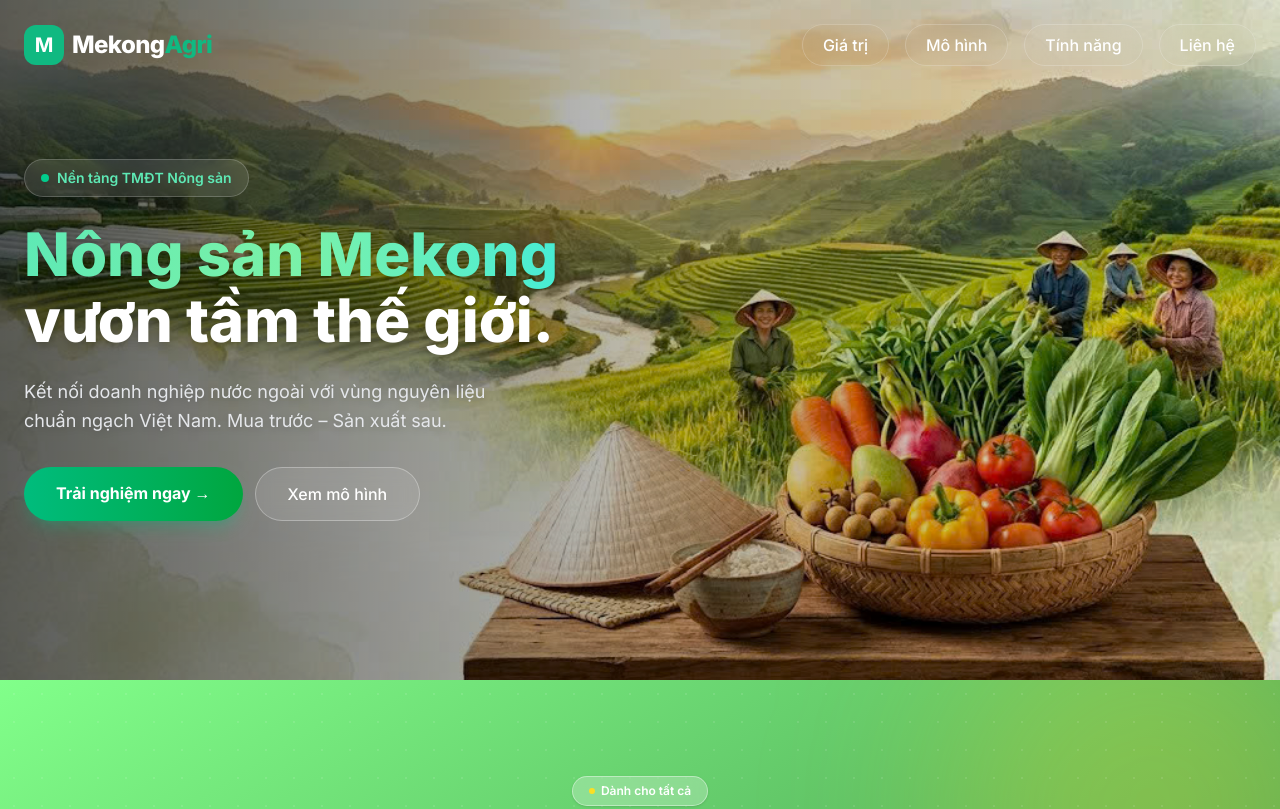
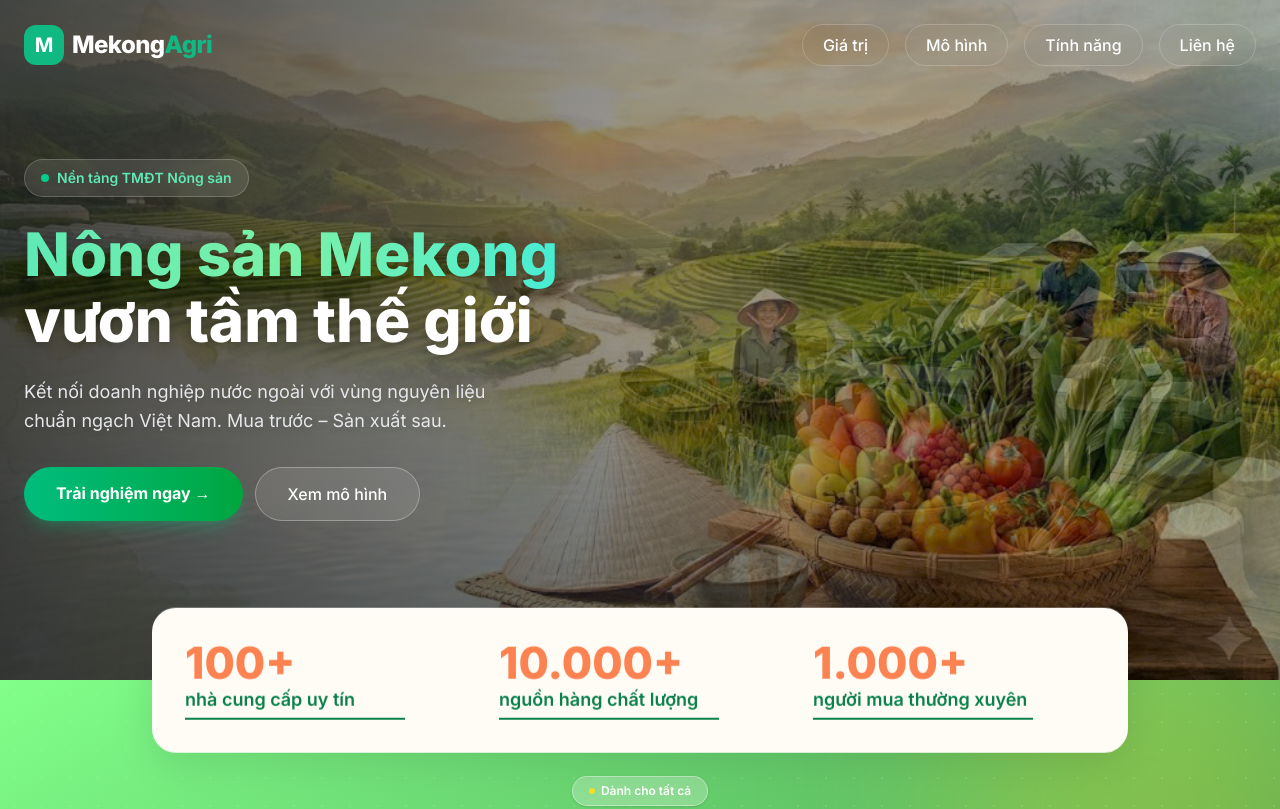
Before and after one commit to NLinh2004/landingpage_NSMekong, a React (Vite) app: page / in a window 1280 px wide. Shown: the top 809 px of the page. Built offline with nearby package versions, Linux system fonts and the light colour scheme.

Commit message:
Cải thiện Animation

```diff
--- a/src/components/BusinessModels.jsx
+++ b/src/components/BusinessModels.jsx
@@ -56,6 +56,7 @@ export default function BusinessModels() {
           initial={{ opacity: 0, y: 20 }}
           whileInView={{ opacity: 1, y: 0 }}
           viewport={{ once: true }}
+          transition={{ duration: 0.9 }}
           className="text-center mb-16 max-w-2xl mx-auto"
         >
           {/* pill badge */}
@@ -110,16 +111,16 @@ export default function BusinessModels() {
               initial={{ opacity: 0, y: 30 }}
               whileInView={{ opacity: 1, y: 0 }}
               viewport={{ once: true }}
-              transition={{ delay: index * 0.1 }}
+              transition={{ delay: index * 0.25, duration: 0.9 }}
               whileHover={{ y: -6 }}
-              className={`group ${model.bg} rounded-2xl ${model.border} border overflow-hidden hover:shadow-2xl transition-all duration-400`}
+              className={`group ${model.bg} rounded-2xl ${model.border} border overflow-hidden hover:shadow-2xl transition-all duration-700`}
             >
               {/* Image */}
               <div className="relative h-40 overflow-hidden">
                 <img
                   src={model.img}
                   alt={model.title}
-                  className="w-full h-full object-cover group-hover:scale-110 transition-transform duration-500"
+                  className="w-full h-full object-cover group-hover:scale-110 transition-transform duration-700"
                 />
                 <div className="absolute inset-0 bg-gradient-to-t from-black/50 to-transparent"></div>
                 <div
--- a/src/components/CTA.jsx
+++ b/src/components/CTA.jsx
@@ -38,7 +38,7 @@ export default function CTA() {
           initial={{ opacity: 0, y: 28 }}
           whileInView={{ opacity: 1, y: 0 }}
           viewport={{ once: true }}
-          transition={{ duration: 0.65 }}
+          transition={{ duration: 1.0 }}
         >
           {/* ── Pill badge ── */}
           <span className="inline-flex items-center gap-2 bg-white/25 backdrop-blur-sm text-white text-xs font-semibold px-4 py-1.5 rounded-full mb-8 border border-white/40 shadow-sm">
@@ -132,7 +132,7 @@ export default function CTA() {
             initial={{ opacity: 0, y: 12 }}
             whileInView={{ opacity: 1, y: 0 }}
             viewport={{ once: true }}
-            transition={{ delay: 0.35, duration: 0.5 }}
+            transition={{ delay: 0.5, duration: 0.8 }}
             className="mt-12 flex flex-wrap justify-center items-center gap-6 text-white/70 text-sm font-medium"
           >
             {[
--- a/src/components/Hero.jsx
+++ b/src/components/Hero.jsx
@@ -17,6 +17,7 @@ export default function Hero() {
   }, []);
 
   return (
+    <>
       <section id="home" className="relative h-[85vh] min-h-[650px] flex items-center justify-center overflow-hidden bg-black">
         {/* Background image slider */}
         <AnimatePresence>
@@ -25,7 +26,7 @@ export default function Hero() {
             initial={{ opacity: 0, scale: 1.05 }}
             animate={{ opacity: 1, scale: 1 }}
             exit={{ opacity: 0 }}
-          transition={{ duration: 1.5, ease: "easeInOut" }}
+            transition={{ duration: 2.5, ease: "easeInOut" }}
             className="absolute inset-0 z-0"
             style={{
               backgroundImage: `url("${backgrounds[currentBg]}")`,
@@ -41,7 +42,7 @@ export default function Hero() {
         <div className="container mx-auto px-6 max-w-7xl relative z-10 pt-24 pb-16">
           <div className="max-w-2xl">
 
-          <motion.div initial={{ opacity: 0, y: 20 }} animate={{ opacity: 1, y: 0 }} transition={{ duration: 0.6 }}>
+            <motion.div initial={{ opacity: 0, y: 20 }} animate={{ opacity: 1, y: 0 }} transition={{ duration: 1.0 }}>
               <div className="inline-flex items-center gap-2 px-4 py-2 rounded-full bg-white/10 backdrop-blur-sm border border-white/20 text-emerald-300 text-sm font-semibold mb-6">
                 <span className="w-2 h-2 bg-emerald-400 rounded-full animate-pulse"></span>
                 Nền tảng TMĐT Nông sản
@@ -51,18 +52,18 @@ export default function Hero() {
             <motion.h1
               initial={{ opacity: 0, y: 20 }}
               animate={{ opacity: 1, y: 0 }}
-            transition={{ delay: 0.1, duration: 0.6 }}
+              transition={{ delay: 0.25, duration: 1.0 }}
               className="text-4xl md:text-5xl lg:text-6xl font-extrabold leading-[1.1] mb-6 drop-shadow-lg"
             >
               <span className="bg-gradient-to-r from-emerald-300 via-green-300 to-teal-300 bg-clip-text text-transparent">Nông sản Mekong</span>
               <br />
-            <span className="text-white">vươn tầm thế giới.</span>
+              <span className="text-white">vươn tầm thế giới</span>
             </motion.h1>
 
             <motion.p
               initial={{ opacity: 0, y: 20 }}
               animate={{ opacity: 1, y: 0 }}
-            transition={{ delay: 0.2, duration: 0.6 }}
+              transition={{ delay: 0.5, duration: 1.0 }}
               className="mb-8 text-lg text-gray-200 max-w-lg leading-relaxed drop-shadow-md"
             >
               Kết nối doanh nghiệp nước ngoài với vùng nguyên liệu chuẩn ngạch Việt Nam. Mua trước – Sản xuất sau.
@@ -71,7 +72,7 @@ export default function Hero() {
             <motion.div
               initial={{ opacity: 0, y: 20 }}
               animate={{ opacity: 1, y: 0 }}
-            transition={{ delay: 0.3, duration: 0.6 }}
+              transition={{ delay: 0.75, duration: 1.0 }}
               className="flex flex-wrap gap-3 mb-8"
             >
               <a href="#cta" className="bg-gradient-to-r from-emerald-500 to-green-600 text-white px-8 py-3.5 rounded-full font-bold text-base shadow-lg shadow-emerald-500/25 hover:shadow-emerald-500/40 transition-all hover:scale-105">
@@ -85,5 +86,59 @@ export default function Hero() {
           </div>
         </div>
       </section>
+
+      {/* STATS SECTION - Floating Box */}
+      <div className="relative z-30 w-full flex justify-center h-0">
+        <div className="absolute top-0 -translate-y-1/2 px-6 w-full max-w-5xl">
+          <div className="bg-[#FEFCF4] rounded-[1.5rem] shadow-[0_12px_40px_rgba(0,0,0,0.1)] border border-white/60 p-3 sm:p-5 md:p-8 backdrop-blur-md">
+            <div className="grid grid-cols-3 gap-2 sm:gap-4 md:gap-6 lg:gap-8">
+
+              {/* Stat 1 */}
+              <motion.div
+                initial={{ opacity: 0, y: 20 }}
+                whileInView={{ opacity: 1, y: 0 }}
+                viewport={{ once: true }}
+                transition={{ duration: 0.8 }}
+                className="flex flex-col items-center md:items-start"
+              >
+                <span className="text-xl sm:text-2xl md:text-[2.75rem] font-extrabold text-[#FC8251] mb-1 leading-none">100+</span>
+                <div className="border-b-[2px] md:border-b-[2.5px] border-[#0A804A] pb-1 md:pb-1.5 w-full max-w-[220px] text-center md:text-left">
+                  <span className="text-[10px] sm:text-xs md:text-lg font-semibold text-[#0A804A] leading-tight block">nhà cung cấp uy tín</span>
+                </div>
+              </motion.div>
+
+              {/* Stat 2 */}
+              <motion.div
+                initial={{ opacity: 0, y: 20 }}
+                whileInView={{ opacity: 1, y: 0 }}
+                viewport={{ once: true }}
+                transition={{ duration: 0.8, delay: 0.2 }}
+                className="flex flex-col items-center md:items-start"
+              >
+                <span className="text-xl sm:text-2xl md:text-[2.75rem] font-extrabold text-[#FC8251] mb-1 leading-none">10.000+</span>
+                <div className="border-b-[2px] md:border-b-[2.5px] border-[#0A804A] pb-1 md:pb-1.5 w-full max-w-[220px] text-center md:text-left">
+                  <span className="text-[10px] sm:text-xs md:text-lg font-semibold text-[#0A804A] leading-tight block">nguồn hàng chất lượng</span>
+                </div>
+              </motion.div>
+
+              {/* Stat 3 */}
+              <motion.div
+                initial={{ opacity: 0, y: 20 }}
+                whileInView={{ opacity: 1, y: 0 }}
+                viewport={{ once: true }}
+                transition={{ duration: 0.8, delay: 0.4 }}
+                className="flex flex-col items-center md:items-start"
+              >
+                <span className="text-xl sm:text-2xl md:text-[2.75rem] font-extrabold text-[#FC8251] mb-1 leading-none">1.000+</span>
+                <div className="border-b-[2px] md:border-b-[2.5px] border-[#0A804A] pb-1 md:pb-1.5 w-full max-w-[220px] text-center md:text-left">
+                  <span className="text-[10px] sm:text-xs md:text-lg font-semibold text-[#0A804A] leading-tight block">người mua thường xuyên</span>
+                </div>
+              </motion.div>
+
+            </div>
+          </div>
+        </div>
+      </div>
+    </>
   );
 }
--- a/src/components/TargetAudience.jsx
+++ b/src/components/TargetAudience.jsx
@@ -72,7 +72,7 @@ export default function TargetAudience() {
           initial={{ opacity: 0, y: 24 }}
           whileInView={{ opacity: 1, y: 0 }}
           viewport={{ once: true }}
-          transition={{ duration: 0.6 }}
+          transition={{ duration: 0.9 }}
           className="text-center mb-16 max-w-2xl mx-auto"
         >
           {/* pill badge */}
@@ -122,7 +122,7 @@ export default function TargetAudience() {
             initial={{ opacity: 0, x: -24 }}
             whileInView={{ opacity: 1, x: 0 }}
             viewport={{ once: true }}
-            transition={{ duration: 0.55 }}
+            transition={{ duration: 0.85 }}
             className="relative rounded-2xl overflow-hidden shadow-xl"
             style={{
               background: "rgba(255,255,255,0.45)",
@@ -200,7 +200,7 @@ export default function TargetAudience() {
             initial={{ opacity: 0, x: 24 }}
             whileInView={{ opacity: 1, x: 0 }}
             viewport={{ once: true }}
-            transition={{ duration: 0.55, delay: 0.1 }}
+            transition={{ duration: 0.85, delay: 0.2 }}
             className="relative rounded-2xl overflow-hidden shadow-xl"
             style={{
               background: "rgba(255,255,255,0.45)",
```
Also changed, not shown: src/components/Features.jsx (+4 -4 lines). Lines whose indentation alone changed are shown as unchanged.
